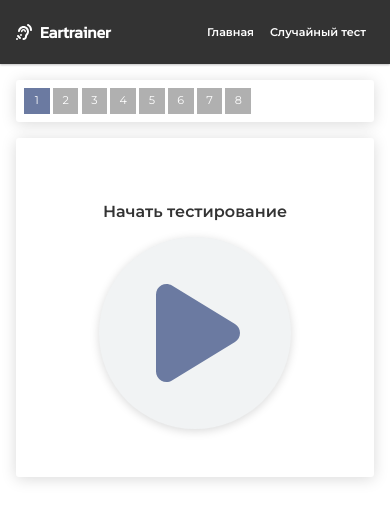
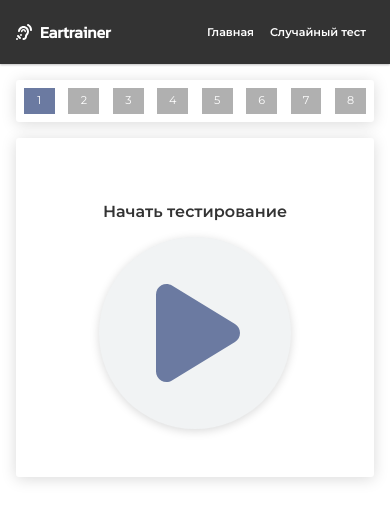
Before and after one commit to Purplejam/eartrainer, a React (Create React App) app: page /current-test/melodic-intervals-1 in a window 390 px wide. Shown: the top 520 px of the page. Built offline with nearby package versions, Linux system fonts and the light colour scheme.

Commit message:
mobile nav

```diff
--- a/public/index.html
+++ b/public/index.html
@@ -7,9 +7,9 @@
     <meta name="theme-color" content="#000000" />
     <meta
       name="description"
-      content="Web site created using create-react-app"
+      content="Ultimate Ear Training App"
     />
-    <link rel="apple-touch-icon" href="%PUBLIC_URL%/logo192.png" />
+    <link rel="apple-touch-icon" href="%PUBLIC_URL%/apple-touch-icon.png" />
     <!--
       manifest.json provides metadata used when your web app is installed on a
       user's mobile device or desktop. See https://developers.google.com/web/fundamentals/web-app-manifest/
@@ -28,7 +28,7 @@
       work correctly both with client-side routing and a non-root public URL.
       Learn how to configure a non-root public URL by running `npm run build`.
     -->
-    <title>React App</title>
+    <title>Eartrainer || Ultimate Ear Training App</title>
   </head>
   <body>
     <noscript>You need to enable JavaScript to run this app.</noscript>
--- a/src/components/CurrentTestNav.tsx
+++ b/src/components/CurrentTestNav.tsx
@@ -34,6 +34,10 @@ const ThumbNail = styled.div`
 		align-content: center;
 	}
 
+	@media (max-width: 768px) {
+		justify-content: space-between;
+	}
+
 	@media (max-width: 415px) {
 		padding: .5rem .5rem;
 	}
@@ -56,15 +60,14 @@ const ThumbNailItem = styled.div`
 	}
 
 	@media (max-width: 768px) {
-		width: 1.6rem;
-		height: 1.6rem;
+		width: 9%;
+		height: 9%;
 		line-height: 1.6rem;
 		font-size: .7rem;
 		border-radius: 0;
 	}
 `
 
-//TODO. Nav styles for mobile width
 
 //main component
 function CurrentTestNav({navigate, index, length, answerList}: currentTestNavType) {
```
Also changed, not shown: public/apple-touch-icon.png (added), 1 other file (tests, documents, lock files or other folders).
